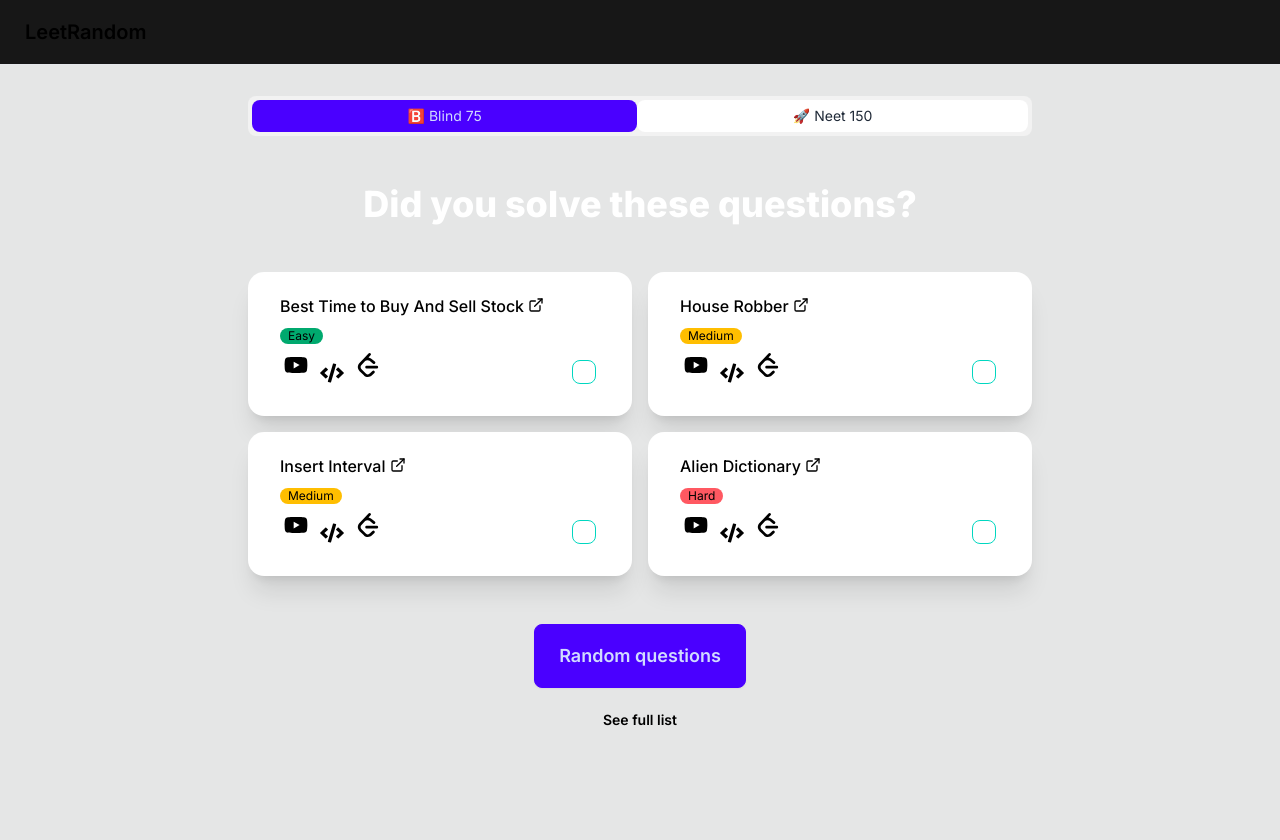
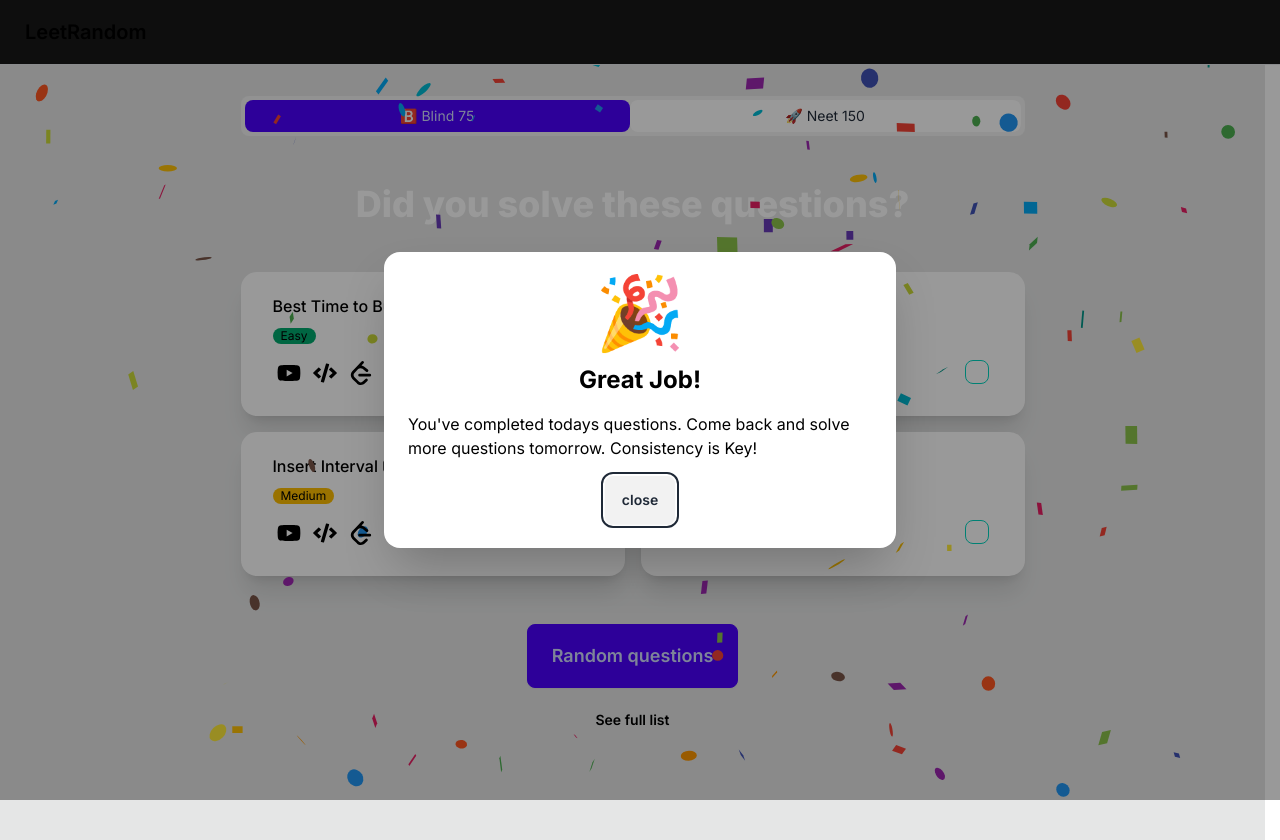
Before and after one commit to KittichoteKamalapirat/leet-random, a Next.js app: page / in a window 1280 px wide. Built offline with nearby package versions, Linux system fonts and the light colour scheme.

Commit message:
feat: show modal when completed today

```diff
--- /dev/null
+++ b/src/components/Modal.tsx
@@ -0,0 +1,37 @@
+import React, { HtmlHTMLAttributes, forwardRef } from "react";
+import { cn } from "../utils/cn";
+
+interface Props extends HtmlHTMLAttributes<HTMLDialogElement> {
+  emoji: string;
+  title: string;
+  content: string;
+
+  className?: string;
+}
+
+const Modal = forwardRef<HTMLDialogElement, Props>(
+  ({ emoji, title, content, className, ...rest }, ref) => {
+    return (
+      <dialog ref={ref} className={cn("modal", className)} {...rest}>
+        <div className="modal-box">
+          <h2 className="font-bold text-7xl text-center ">{emoji}</h2>
+          <h3 className="font-bold text-2xl mt-4 text-center">{title}</h3>
+          <p className="py-4">{content}</p>
+          <div className=" flex justify-center">
+            <form method="dialog">
+              {/* if there is a button in form, it will close the modal */}
+              <button className="btn">close</button>
+            </form>
+          </div>
+        </div>
+        {/* there is a second form with 'modal-backdrop' class and it covers the screen so we can close the modal when clicked outside */}
+        <form method="dialog" className="modal-backdrop">
+          <button>close</button>
+        </form>
+      </dialog>
+    );
+  }
+);
+
+Modal.displayName = "Modal";
+export default Modal;
--- a/src/components/QuestionCard.tsx
+++ b/src/components/QuestionCard.tsx
@@ -39,9 +39,8 @@
     if (!completedQuestions.includes(slug)) return;
 
     const index = completedQuestions.findIndex((s) => s === slug);
-    console.log(completedQuestions);
+
     completedQuestions.splice(index, 1);
-    console.log(completedQuestions);
 
     setQuestions({ completedQuestions });
     localStorage.setItem(
@@ -86,7 +85,7 @@
         {/* Bottom control */}
         <div className="flex justify-between">
           {/* left */}
-          <div className="flex gap-2">
+          <div className="flex gap-2 items-center">
             <a
               href={neetLink}
               target="_blank"
--- a/src/pages/index.tsx
+++ b/src/pages/index.tsx
@@ -11,6 +11,7 @@
 import { LocalStorage } from "../enums/LocalStorage";
 import { SessionStorage } from "../enums/SessionStorage";
 import { randomizeQuestions } from "../services/randomizeQuestions";
+import Modal from "../components/Modal";
 
 const inter = Inter({ subsets: ["latin"] });
 
@@ -21,13 +22,14 @@
     set: setQuestions,
   } = useStore((state) => state.questions);
 
+  const completeModalRef = useRef<HTMLDialogElement>(null);
+
   const [runConfetti, setRunConfetti] = useState<boolean>(false);
 
   const todaysDone = randomQuestions.every((q) =>
     completedQuestions.includes(q.slug)
   );
   const { width, height } = useWindowSize();
-  console.log("wid", width, height);
 
   const { problemSet, set: setSetting } = useStore((state) => state.setting);
 
@@ -74,7 +76,12 @@
 
   // confetti 5 secs
   useEffect(() => {
+    completeModalRef.current?.showModal();
+
+    if (!todaysDone) return;
+
     setRunConfetti(todaysDone);
+
     const timeoutId = setTimeout(() => setRunConfetti(false), 5000);
 
     return () => clearTimeout(timeoutId);
@@ -104,6 +111,13 @@
           />
         )}
       </div>
+
+      <Modal
+        emoji="🎉"
+        title="Great Job!"
+        content="You've completed todays questions. Come back and solve more questions tomorrow. Consistency is Key!"
+        ref={completeModalRef}
+      />
     </main>
   );
 }
--- a/src/services/getSolution.ts
+++ b/src/services/getSolution.ts
@@ -364,7 +364,6 @@
 // Assuming `fileNames` is an array of strings available in this scope
 export const getSolution = async (slug: string): Promise<string> => {
   const fileName = fileNames.find((name) => name.includes(slug));
-  console.log("slug", slug);
 
   if (!fileName) {
     console.error("File not found for the provided slug:", slug);
@@ -378,7 +377,7 @@
       return "An error occured";
     }
     const data = await response.text();
-    console.log("File content:", data);
+
     return data;
   } catch (error) {
     console.error("Error fetching file:", error);
```
